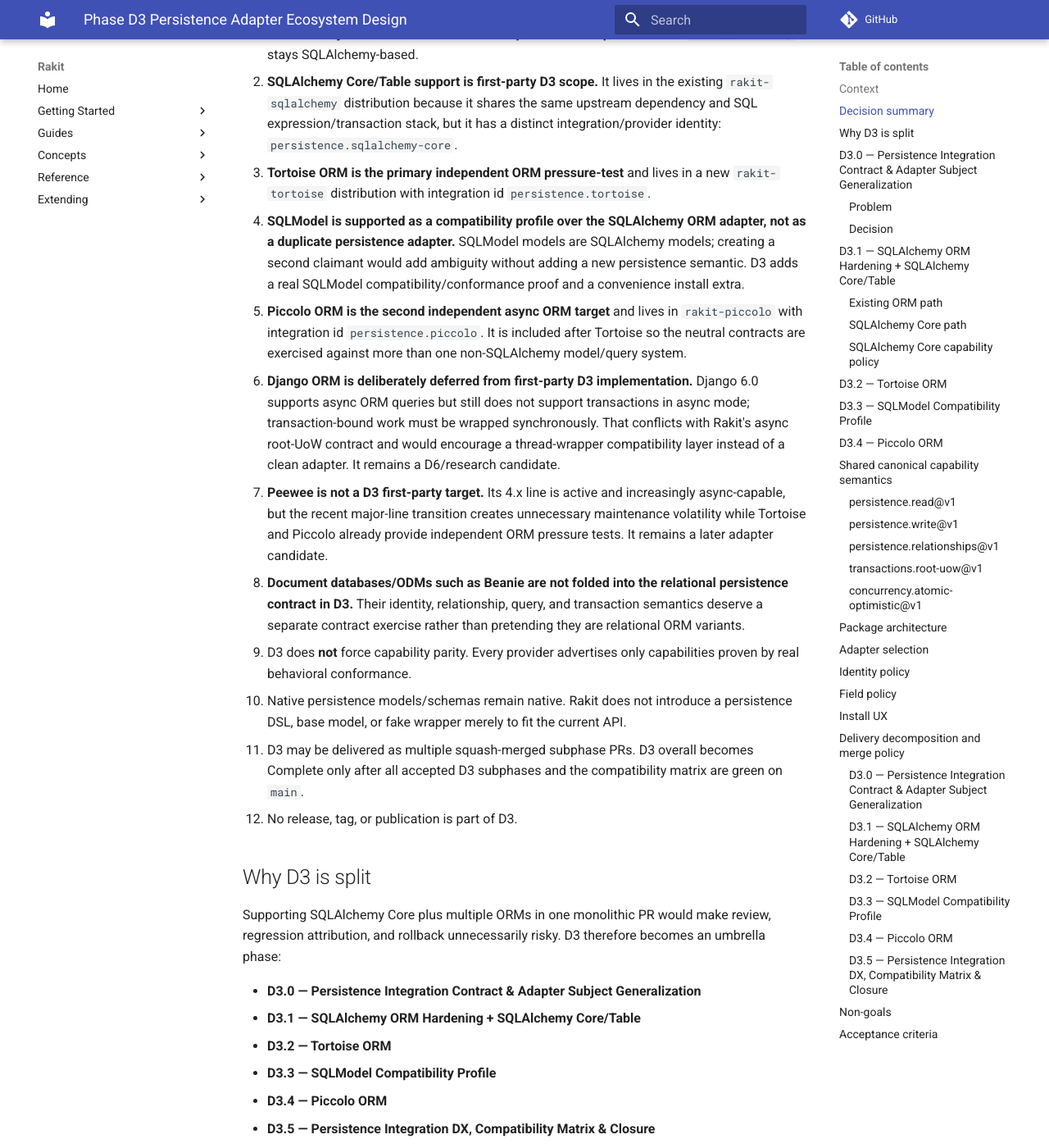
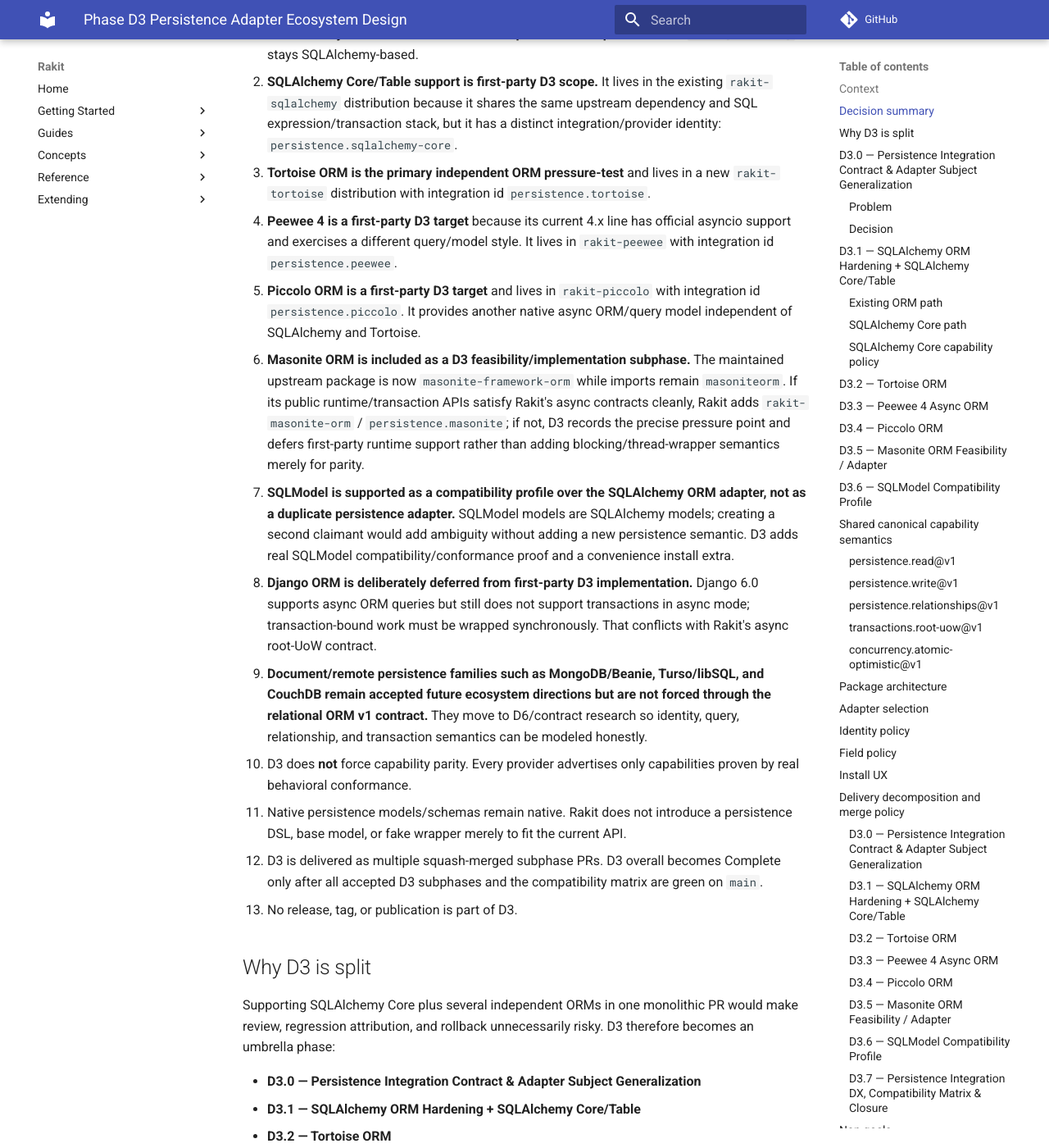
Before and after one commit to wihlarkop/rakit, an MkDocs documentation site: the page built from docs/superpowers/specs/2026-08-22-phase-d3-persistence-adapter-ecosystem-design.md, in a window 1280 px wide and 1400 px high, scrolled down 823 px. Shown: the whole window at 82% size. Built offline with MkDocs 1.6.1 and Material for MkDocs 9.7.7, drawn with Linux system fonts in a browser that asks for light colours; comment, search, counter and statistics services are not loaded; some of the changed text lies outside the part shown.

Commit message:
docs: broaden D3 persistence adapter matrix

````diff
--- a/docs/superpowers/specs/2026-08-22-phase-d3-persistence-adapter-ecosystem-design.md
+++ b/docs/superpowers/specs/2026-08-22-phase-d3-persistence-adapter-ecosystem-design.md
@@ -21,26 +21,29 @@
 1. **SQLAlchemy ORM remains Rakit's default persistence implementation.** `rakit[standard]` stays SQLAlchemy-based.
 2. **SQLAlchemy Core/Table support is first-party D3 scope.** It lives in the existing `rakit-sqlalchemy` distribution because it shares the same upstream dependency and SQL expression/transaction stack, but it has a distinct integration/provider identity: `persistence.sqlalchemy-core`.
 3. **Tortoise ORM is the primary independent ORM pressure-test** and lives in a new `rakit-tortoise` distribution with integration id `persistence.tortoise`.
-4. **SQLModel is supported as a compatibility profile over the SQLAlchemy ORM adapter, not as a duplicate persistence adapter.** SQLModel models are SQLAlchemy models; creating a second claimant would add ambiguity without adding a new persistence semantic. D3 adds a real SQLModel compatibility/conformance proof and a convenience install extra.
-5. **Piccolo ORM is the second independent async ORM target** and lives in `rakit-piccolo` with integration id `persistence.piccolo`. It is included after Tortoise so the neutral contracts are exercised against more than one non-SQLAlchemy model/query system.
-6. **Django ORM is deliberately deferred from first-party D3 implementation.** Django 6.0 supports async ORM queries but still does not support transactions in async mode; transaction-bound work must be wrapped synchronously. That conflicts with Rakit's async root-UoW contract and would encourage a thread-wrapper compatibility layer instead of a clean adapter. It remains a D6/research candidate.
-7. **Peewee is not a D3 first-party target.** Its 4.x line is active and increasingly async-capable, but the recent major-line transition creates unnecessary maintenance volatility while Tortoise and Piccolo already provide independent ORM pressure tests. It remains a later adapter candidate.
-8. **Document databases/ODMs such as Beanie are not folded into the relational persistence contract in D3.** Their identity, relationship, query, and transaction semantics deserve a separate contract exercise rather than pretending they are relational ORM variants.
-9. D3 does **not** force capability parity. Every provider advertises only capabilities proven by real behavioral conformance.
-10. Native persistence models/schemas remain native. Rakit does not introduce a persistence DSL, base model, or fake wrapper merely to fit the current API.
-11. D3 may be delivered as multiple squash-merged subphase PRs. D3 overall becomes Complete only after all accepted D3 subphases and the compatibility matrix are green on `main`.
-12. No release, tag, or publication is part of D3.
+4. **Peewee 4 is a first-party D3 target** because its current 4.x line has official asyncio support and exercises a different query/model style. It lives in `rakit-peewee` with integration id `persistence.peewee`.
+5. **Piccolo ORM is a first-party D3 target** and lives in `rakit-piccolo` with integration id `persistence.piccolo`. It provides another native async ORM/query model independent of SQLAlchemy and Tortoise.
+6. **Masonite ORM is included as a D3 feasibility/implementation subphase.** The maintained upstream package is now `masonite-framework-orm` while imports remain `masoniteorm`. If its public runtime/transaction APIs satisfy Rakit's async contracts cleanly, Rakit adds `rakit-masonite-orm` / `persistence.masonite`; if not, D3 records the precise pressure point and defers first-party runtime support rather than adding blocking/thread-wrapper semantics merely for parity.
+7. **SQLModel is supported as a compatibility profile over the SQLAlchemy ORM adapter, not as a duplicate persistence adapter.** SQLModel models are SQLAlchemy models; creating a second claimant would add ambiguity without adding a new persistence semantic. D3 adds real SQLModel compatibility/conformance proof and a convenience install extra.
+8. **Django ORM is deliberately deferred from first-party D3 implementation.** Django 6.0 supports async ORM queries but still does not support transactions in async mode; transaction-bound work must be wrapped synchronously. That conflicts with Rakit's async root-UoW contract.
+9. **Document/remote persistence families such as MongoDB/Beanie, Turso/libSQL, and CouchDB remain accepted future ecosystem directions but are not forced through the relational ORM v1 contract.** They move to D6/contract research so identity, query, relationship, and transaction semantics can be modeled honestly.
+10. D3 does **not** force capability parity. Every provider advertises only capabilities proven by real behavioral conformance.
+11. Native persistence models/schemas remain native. Rakit does not introduce a persistence DSL, base model, or fake wrapper merely to fit the current API.
+12. D3 is delivered as multiple squash-merged subphase PRs. D3 overall becomes Complete only after all accepted D3 subphases and the compatibility matrix are green on `main`.
+13. No release, tag, or publication is part of D3.
 
 ## Why D3 is split
 
-Supporting SQLAlchemy Core plus multiple ORMs in one monolithic PR would make review, regression attribution, and rollback unnecessarily risky. D3 therefore becomes an umbrella phase:
+Supporting SQLAlchemy Core plus several independent ORMs in one monolithic PR would make review, regression attribution, and rollback unnecessarily risky. D3 therefore becomes an umbrella phase:
 
 - **D3.0 — Persistence Integration Contract & Adapter Subject Generalization**
 - **D3.1 — SQLAlchemy ORM Hardening + SQLAlchemy Core/Table**
 - **D3.2 — Tortoise ORM**
-- **D3.3 — SQLModel Compatibility Profile**
+- **D3.3 — Peewee 4 Async ORM**
 - **D3.4 — Piccolo ORM**
-- **D3.5 — Persistence Integration DX, Compatibility Matrix & Closure**
+- **D3.5 — Masonite ORM Feasibility / Adapter**
+- **D3.6 — SQLModel Compatibility Profile**
+- **D3.7 — Persistence Integration DX, Compatibility Matrix & Closure**
 
 Each subphase must be independently testable and may use its own PR. Every PR uses squash merge.
 
@@ -56,11 +59,11 @@
 ]
 ```
 
-That works for SQLAlchemy declarative classes and Tortoise/Piccolo model classes, but SQLAlchemy Core's canonical resource representation is a `sqlalchemy.Table` object. Wrapping a `Table` in a fake class would preserve an accidental constraint rather than improve the abstraction.
+That works for SQLAlchemy declarative classes and most ORM model classes, but SQLAlchemy Core's canonical resource representation is a `sqlalchemy.Table` object. Wrapping a `Table` in a fake class would preserve an accidental constraint rather than improve the abstraction.
 
 ### Decision
 
-Generalize the adapter claim subject from `type` to a backend-neutral `object` (or an equivalent named neutral alias) throughout the compiler/registration path. Existing class-based callers remain valid because classes are objects. Core must not learn about `Table`, Tortoise, Piccolo, or any concrete backend type.
+Generalize the adapter claim subject from `type` to a backend-neutral `object` (or an equivalent named neutral alias) throughout the compiler/registration path. Existing class-based callers remain valid because classes are objects. Core must not learn about `Table`, Tortoise, Peewee, Piccolo, Masonite, or any concrete backend type.
 
 The generalization must preserve:
 
@@ -89,23 +92,23 @@
 SQLAlchemyCorePlugin(engine=...)
 ```
 
-The exact constructor may be refined during implementation, but Core must use SQLAlchemy's async engine/connection transaction APIs directly and must not manufacture ORM classes internally.
+Core uses SQLAlchemy's public async engine/connection and SQL Expression Language directly. It must not manufacture ORM classes internally.
 
 ### SQLAlchemy Core capability policy
 
 Target capabilities, subject to conformance:
 
-- `persistence.read` — target required.
-- `persistence.write` — target required for scalar insert/update/delete.
-- `transactions.root-uow` — target required if one async connection/transaction can own the full operation boundary cleanly.
+- `persistence.read` — required.
+- `persistence.write` — required for scalar insert/update/delete.
+- `transactions.root-uow` — required if one async connection/transaction can own the full operation boundary cleanly.
 - `concurrency.atomic-optimistic` — target only when a conditional update/delete can prove compare-and-write atomicity inside the owning transaction.
-- `persistence.relationships` — **not assumed**. Foreign-key metadata is not equivalent to ORM relationship graph semantics. Advertise only if Rakit's v1 relationship contract can be satisfied without inventing an ORM layer.
+- `persistence.relationships` — **not assumed**. Foreign-key metadata is not equivalent to ORM relationship graph semantics.
 
 ## D3.2 — Tortoise ORM
 
-Tortoise is chosen because its model, query, relationship, and transaction APIs differ materially from SQLAlchemy. It is async-first and provides an explicit transaction context, making it a strong architectural adversary for Rakit.
+Tortoise is chosen because its model, query, relationship, and transaction APIs differ materially from SQLAlchemy. It is async-first and provides explicit transaction contexts, making it a strong architectural adversary for Rakit.
 
-The first-party package is `rakit-tortoise`, importing as `rakit_tortoise`, with provider/integration id `persistence.tortoise`.
+The package is `rakit-tortoise`, importing as `rakit_tortoise`, with provider/integration id `persistence.tortoise`.
 
 The supported dependency line begins at `tortoise-orm>=1.1.7,<2`, subject to lowest-direct CI. SQLite is the canonical contract-test backend.
 
@@ -115,11 +118,57 @@
 - `persistence.write` — implement if ordinary scalar CRUD maps cleanly to neutral mutation semantics.
 - `transactions.root-uow` — implement only with one explicit transaction context/connection owning commit/rollback.
 - `persistence.relationships` — optional, only after real FK and collection behavior proves the neutral contract.
-- `concurrency.atomic-optimistic` — optional, only if compare-and-write is genuinely atomic and does not rely on private/brittle APIs.
+- `concurrency.atomic-optimistic` — optional, only if compare-and-write is genuinely atomic and public-API based.
 
 Non-parity is an accepted outcome.
 
-## D3.3 — SQLModel Compatibility Profile
+## D3.3 — Peewee 4 Async ORM
+
+Peewee 4 is active and its official `playhouse.pwasyncio` layer provides asyncio-compatible SQLite, PostgreSQL, and MySQL backends. It intentionally retains Peewee's synchronous query/model construction while yielding database I/O through greenlet-backed async drivers. This makes it useful for testing whether Rakit's async contracts depend on the adapter implementation itself being natively async or only on the observable operation boundary being awaitable and non-blocking for database I/O.
+
+The package is `rakit-peewee`, importing as `rakit_peewee`, with provider/integration id `persistence.peewee`.
+
+Initial support targets Peewee 4.x and its official async database layer. SQLite is the contract backend.
+
+Capability policy:
+
+- `persistence.read` — required if field/query semantics can be mapped cleanly.
+- `persistence.write` — targeted.
+- `transactions.root-uow` — targeted only through public async transaction/database APIs.
+- relationships and optimistic concurrency — optional and behaviorally proven only.
+
+Rakit must not expose `greenlet` as a core requirement; it remains an adapter/upstream implementation detail.
+
+## D3.4 — Piccolo ORM
+
+Piccolo is an active typed ORM/query builder with native asyncio support and Python 3.12–3.14 compatibility. It provides another independent async persistence model and helps distinguish genuinely neutral Rakit semantics from one-off accommodations.
+
+The package is `rakit-piccolo`, importing as `rakit_piccolo`, with provider/integration id `persistence.piccolo`.
+
+Target capability policy:
+
+- `persistence.read` — required.
+- scalar `persistence.write` — targeted.
+- `transactions.root-uow` — targeted only if Piccolo's public transaction API cleanly owns the root boundary.
+- relationships and optimistic concurrency — advertised only after behavioral proof.
+
+No Piccolo migration/admin/auth subsystem is adopted; Rakit integrates only persistence semantics required by its contracts.
+
+## D3.5 — Masonite ORM Feasibility / Adapter
+
+The former `masonite-orm` package is no longer maintained; maintained development continues under the PyPI package `masonite-framework-orm`, while Python imports remain under `masoniteorm`.
+
+D3 includes this ecosystem direction, but implementation is gated by public API fit:
+
+1. verify Python 3.12+ compatibility and safe install surface;
+2. verify database operations can participate in Rakit's async runtime without blocking the event loop or requiring Rakit core to own a generic thread-wrapper abstraction;
+3. verify root transaction ownership semantics if write/UoW capabilities are to be advertised;
+4. if those gates pass, create `rakit-masonite-orm` with integration id `persistence.masonite`;
+5. if they do not pass, publish the compatibility finding and leave it unadvertised/unshipped rather than weakening Rakit's contracts.
+
+A feasibility result is considered valid D3 work; capability parity is not required.
+
+## D3.6 — SQLModel Compatibility Profile
 
 SQLModel is both a Pydantic model system and a SQLAlchemy ORM model layer. D3 therefore does **not** create `rakit-sqlmodel` or a second adapter claim path.
 
@@ -131,23 +180,6 @@
 - documentation that the configured persistence provider remains `persistence.sqlalchemy`.
 
 This avoids duplicate ownership and keeps capability reporting truthful.
-
-The initial SQLModel compatibility floor targets the current supported 0.0.x line, with the exact lower bound fixed by lowest-direct verification rather than guessed from latest-only behavior.
-
-## D3.4 — Piccolo ORM
-
-Piccolo is an active typed ORM/query builder with native asyncio support and Python 3.12–3.14 compatibility. It provides a second independent async persistence model after Tortoise and therefore helps distinguish genuinely neutral Rakit semantics from one-off Tortoise accommodations.
-
-The package is `rakit-piccolo`, importing as `rakit_piccolo`, with provider/integration id `persistence.piccolo`.
-
-Target capability policy mirrors Tortoise:
-
-- `persistence.read` — required.
-- scalar `persistence.write` — targeted.
-- `transactions.root-uow` — targeted only if Piccolo's public transaction API cleanly owns the root boundary.
-- relationships and optimistic concurrency — advertised only after behavioral proof.
-
-No Piccolo migration/admin/auth subsystem is adopted; Rakit integrates only persistence semantics required by its contracts.
 
 ## Shared canonical capability semantics
 
@@ -164,16 +196,7 @@
 
 ### `persistence.write@v1`
 
-A conforming adapter must prove ordinary scalar:
-
-- create;
-- update of explicitly supplied writable fields;
-- delete;
-- durable results after successful completion;
-- rollback/no partial durability on failed mutation;
-- Rakit-neutral error translation.
-
-This capability does not imply relationship graph mutation or optimistic concurrency.
+A conforming adapter must prove ordinary scalar create, update, and delete; durable results after success; rollback/no partial durability on failure; and portable errors. This capability does not imply relationship graph mutation or optimistic concurrency.
 
 ### `persistence.relationships@v1`
 
@@ -197,7 +220,9 @@
    |     `-- persistence.sqlalchemy-core  (Table/Core)
    |
    |-- rakit-tortoise                     (independent ORM)
-   `-- rakit-piccolo                      (independent ORM)
+   |-- rakit-peewee                       (Peewee 4 async adapter)
+   |-- rakit-piccolo                      (independent async ORM)
+   `-- rakit-masonite-orm                 (only if D3.5 feasibility passes)
 
 SQLModel -- compatibility proof --> rakit-sqlalchemy / persistence.sqlalchemy
 
@@ -212,13 +237,15 @@
 - SQLAlchemy declarative/SQLModel classes are owned by the SQLAlchemy ORM claimant.
 - SQLAlchemy `Table` objects are owned by the SQLAlchemy Core claimant.
 - Tortoise model classes are owned by Tortoise.
+- Peewee models are owned by Peewee.
 - Piccolo table/model classes are owned by Piccolo.
+- Masonite models are owned by Masonite only if the adapter ships.
 - Explicit adapter selection remains available where the existing registration API supports it.
-- If two adapters claim one subject, compilation fails with the existing ambiguity semantics; D3 does not silently choose based on installation order.
+- If two adapters claim one subject, compilation fails with the existing ambiguity semantics.
 
 ## Identity policy
 
-Initial first-party support remains conservative: one scalar primary key representable by Rakit's existing `RecordIdentity` (`int`, `str`, or `UUID`). Composite-key support is not introduced as a side effect of adding adapters. A future contract version may broaden identity semantics deliberately.
+Initial first-party support remains conservative: one scalar primary key representable by Rakit's existing `RecordIdentity` (`int`, `str`, or `UUID`). Composite-key support is not introduced as a side effect of adding adapters.
 
 ## Field policy
 
@@ -228,7 +255,7 @@
 
 - search: text-like fields only;
 - sort: scalar concrete fields;
-- filters: equality/inequality/comparison where coercion is safe, string contains, membership, and null checks where the backend supports them;
+- filters: equality/inequality/comparison where coercion is safe, string contains, membership, and null checks where supported;
 - generated mutation fields: concrete writable non-identity scalar fields;
 - sensitive-field conventions continue to pass through `infer_field_security`.
 
@@ -238,8 +265,10 @@
 
 - `pip install "rakit[sqlalchemy]"` — SQLAlchemy ORM and Core integration package.
 - `pip install "rakit[tortoise]"` — Tortoise adapter.
+- `pip install "rakit[peewee]"` — Peewee adapter.
+- `pip install "rakit[piccolo]"` — Piccolo adapter.
+- `pip install "rakit[masonite-orm]"` — only added if D3.5 ships a conforming adapter.
 - `pip install "rakit[sqlmodel]"` — SQLAlchemy adapter plus supported SQLModel dependency; provider remains `persistence.sqlalchemy`.
-- `pip install "rakit[piccolo]"` — Piccolo adapter.
 - `pip install "rakit[standard]"` — remains SQLAlchemy ORM-oriented; D3 does not turn `standard` into an install-everything bundle.
 
 Direct distribution installation remains supported for first-party adapter packages.
@@ -258,31 +287,39 @@
 
 Complete `rakit-tortoise` read support first, then add only write/UoW/higher capabilities proven by the shared contract.
 
-### D3.3 — SQLModel Compatibility Profile
+### D3.3 — Peewee 4 Async ORM
 
-Add real SQLModel compatibility tests and install UX on top of the SQLAlchemy ORM adapter. No duplicate provider.
+Add `rakit-peewee` over Peewee's official async database layer and prove its honest capability profile.
 
 ### D3.4 — Piccolo ORM
 
 Add `rakit-piccolo` and prove its honest capability profile.
 
-### D3.5 — Persistence Integration DX, Compatibility Matrix & Closure
+### D3.5 — Masonite ORM Feasibility / Adapter
+
+Evaluate the maintained `masonite-framework-orm` line against Rakit async/UoW requirements; ship an adapter only if public APIs satisfy the contract cleanly.
+
+### D3.6 — SQLModel Compatibility Profile
+
+Add real SQLModel compatibility tests and install UX on top of the SQLAlchemy ORM adapter. No duplicate provider.
+
+### D3.7 — Persistence Integration DX, Compatibility Matrix & Closure
 
 Publish a provider/capability matrix, clean-install smoke coverage for extras, artifact inventory, lowest/latest dependency compatibility, docs, and canonical roadmap closure. Mark D4 Next only after the accepted D3 matrix is green on `main`.
 
-Each subphase may be a separate PR. Every merge uses **squash**. If implementation reveals that a later adapter would require changing a canonical capability contract rather than merely implementing it, stop that adapter at the highest honest capability set and record the contract pressure point for a future version instead of widening v1 silently.
+Each subphase may be a separate PR. Every merge uses **squash**. If implementation reveals that an adapter would require changing a canonical capability contract rather than merely implementing it, stop that adapter at the highest honest capability set and record the contract pressure point for a future version instead of widening v1 silently.
 
 ## Non-goals
 
 - replacing SQLAlchemy ORM as default;
-- migration-tool abstraction across Alembic/Aerich/Piccolo migrations;
+- migration-tool abstraction across Alembic/Aerich/Piccolo/Masonite migration systems;
 - multi-database routing;
 - composite primary keys;
 - Rakit persistence model DSL/base classes;
 - automatic dependency uninstall/switch CLI;
 - forced capability parity;
 - Django async transaction emulation through thread wrappers;
-- document-database semantics under the relational v1 contract;
+- forcing MongoDB/Beanie, Turso/libSQL, or CouchDB through relational ORM v1 semantics;
 - release, tag, or publication.
 
 ## Acceptance criteria
@@ -293,12 +330,14 @@
 2. Existing SQLAlchemy ORM conformance remains green with no capability regression.
 3. Native SQLAlchemy `Table` resources work through a first-party Core integration and every advertised Core capability has a real proof.
 4. `rakit-tortoise` is an official typed distribution and every advertised Tortoise capability has a real proof.
-5. Real SQLModel models pass the supported SQLAlchemy compatibility matrix without a duplicate persistence provider.
+5. `rakit-peewee` is an official typed distribution and every advertised Peewee capability has a real proof.
 6. `rakit-piccolo` is an official typed distribution and every advertised Piccolo capability has a real proof.
-7. Core/web contain no concrete SQLAlchemy, Tortoise, SQLModel, or Piccolo persistence imports.
-8. Discovery/configured-integration metadata is deterministic and actionable.
-9. Clean-installed extras and official artifacts are tested outside the repository checkout.
-10. The public persistence compatibility matrix documents capability differences and intentional non-parity.
-11. No temporary CI/helper files remain in final subphase PRs.
-12. `docs/roadmap.md` exposes D3.0–D3.5 status and marks D3 overall Complete only after all accepted subphases pass canonical CI.
-13. Every D3 PR is exact-head green and squash-merged.
+7. Masonite ORM has either a clean first-party adapter with proven capabilities or a documented feasibility rejection explaining why Rakit intentionally does not ship it yet.
+8. Real SQLModel models pass the supported SQLAlchemy compatibility matrix without a duplicate persistence provider.
+9. Core/web contain no concrete backend persistence imports.
+10. Discovery/configured-integration metadata is deterministic and actionable.
+11. Clean-installed extras and official artifacts are tested outside the repository checkout.
+12. The public persistence compatibility matrix documents capability differences and intentional non-parity.
+13. No temporary CI/helper files remain in final subphase PRs.
+14. `docs/roadmap.md` exposes D3.0–D3.7 status and marks D3 overall Complete only after all accepted subphases pass canonical CI.
+15. Every D3 PR is exact-head green and squash-merged.
````
Also changed, not shown: other parts of docs/superpowers/specs/2026-08-22-phase-d3-persistence-adapter-ecosystem-design.md (+1 -1 lines).
